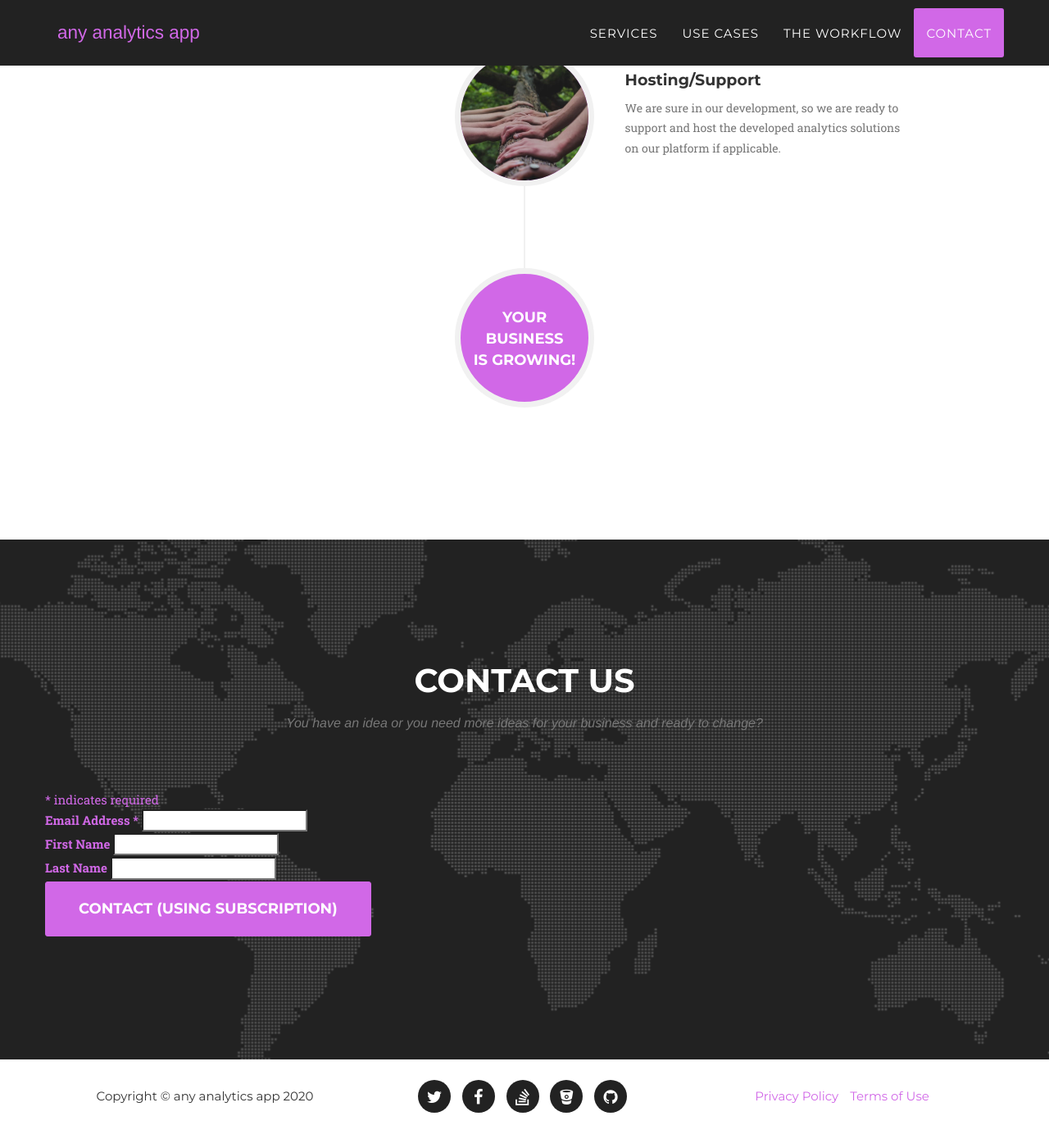
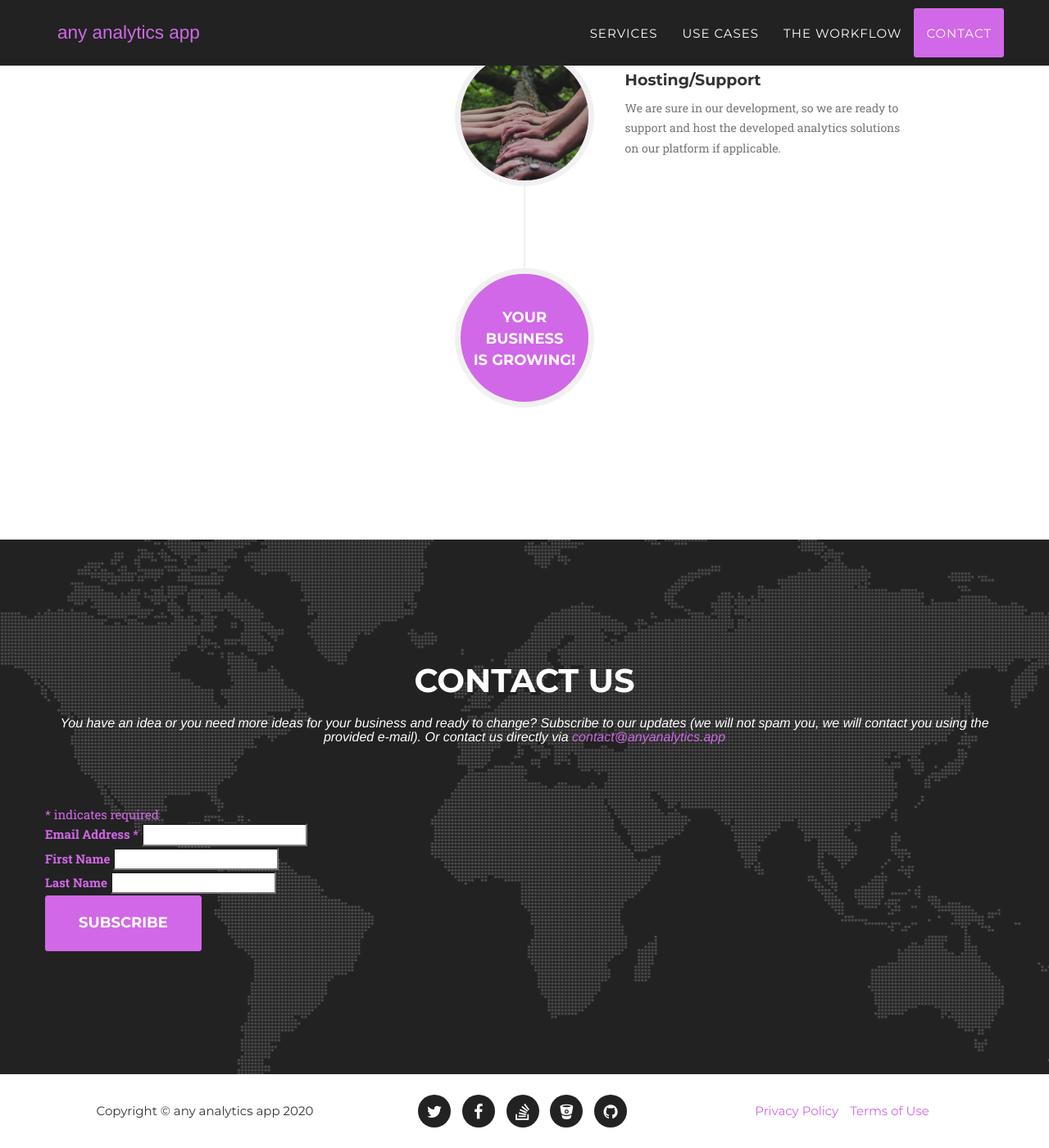
Before and after one commit to anyanalyticsapp/landing, a Jekyll site: the page built from index.html, in a window 1280 px wide and 1400 px high, scrolled down 4772 px. Shown: the whole window at 82% size. Built offline with Jekyll 4.4.1, drawn with Linux system fonts in a browser that asks for light colours; some web fonts are replaced; comment, search, counter and statistics services are not loaded.

Commit message:
modfiy contact page

```diff
--- a/_data/template.yml
+++ b/_data/template.yml
@@ -4,6 +4,7 @@ color:
   secondary: C060D3
   secondary-dark: 333
   muted: 777
+  bright: FFFFFF
 
 # Font Families
 font:
--- a/_includes/contact.html
+++ b/_includes/contact.html
@@ -3,7 +3,9 @@
             <div class="row">
                 <div class="col-lg-12 text-center">
                     <h2 class="section-heading">Contact Us</h2>
-                    <h3 class="section-subheading text-muted">You have an idea or you need more ideas for your business and ready to change?</h3>
+                    <h3 class="section-subheading text-bright">You have an idea or you need more ideas for your business and ready to change?
+                        Subscribe to our updates (we will not spam you, we will contact you using the provided e-mail).
+                        Or contact us directly via <a href="mailto:contact@anyanalytics.app?Subject=I%20am%20ready%20to%20change" target="_top">contact@anyanalytics.app</a> </h3>
                 </div>
             </div>
             <div class="row">
@@ -78,7 +80,7 @@
                                 <div style="position: absolute; left: -5000px;" aria-hidden="true"><input type="text" name="b_6013ad05e0686f54c1102fde6_063f5b0e2d" tabindex="-1" value=""></div>
                                 <div class="clear">
                                     <!-- <input type="submit" value="Subscribe" name="subscribe" id="mc-embedded-subscribe" class="button"> -->
-                                    <input type="submit" value="Contact (using Subscription)" name="subscribe" id="mc-embedded-subscribe" class="page-scroll btn btn-xl">
+                                    <input type="submit" value="Subscribe" name="subscribe" id="mc-embedded-subscribe" class="page-scroll btn btn-xl">
                                     <!-- <input type="submit" value="Send" name="subscribe" id="mc-embedded-subscribe" class="page-scroll"> -->
                                 </div>
                                 </div>
--- a/_includes/css/agency.css
+++ b/_includes/css/agency.css
@@ -12,6 +12,10 @@ body {
 
 .text-muted {
     color: #{{ site.data.template.color.muted }};
+}
+
+.text-bright {
+    color: #{{ site.data.template.color.bright }};
 }
 
 .text-primary {
```
